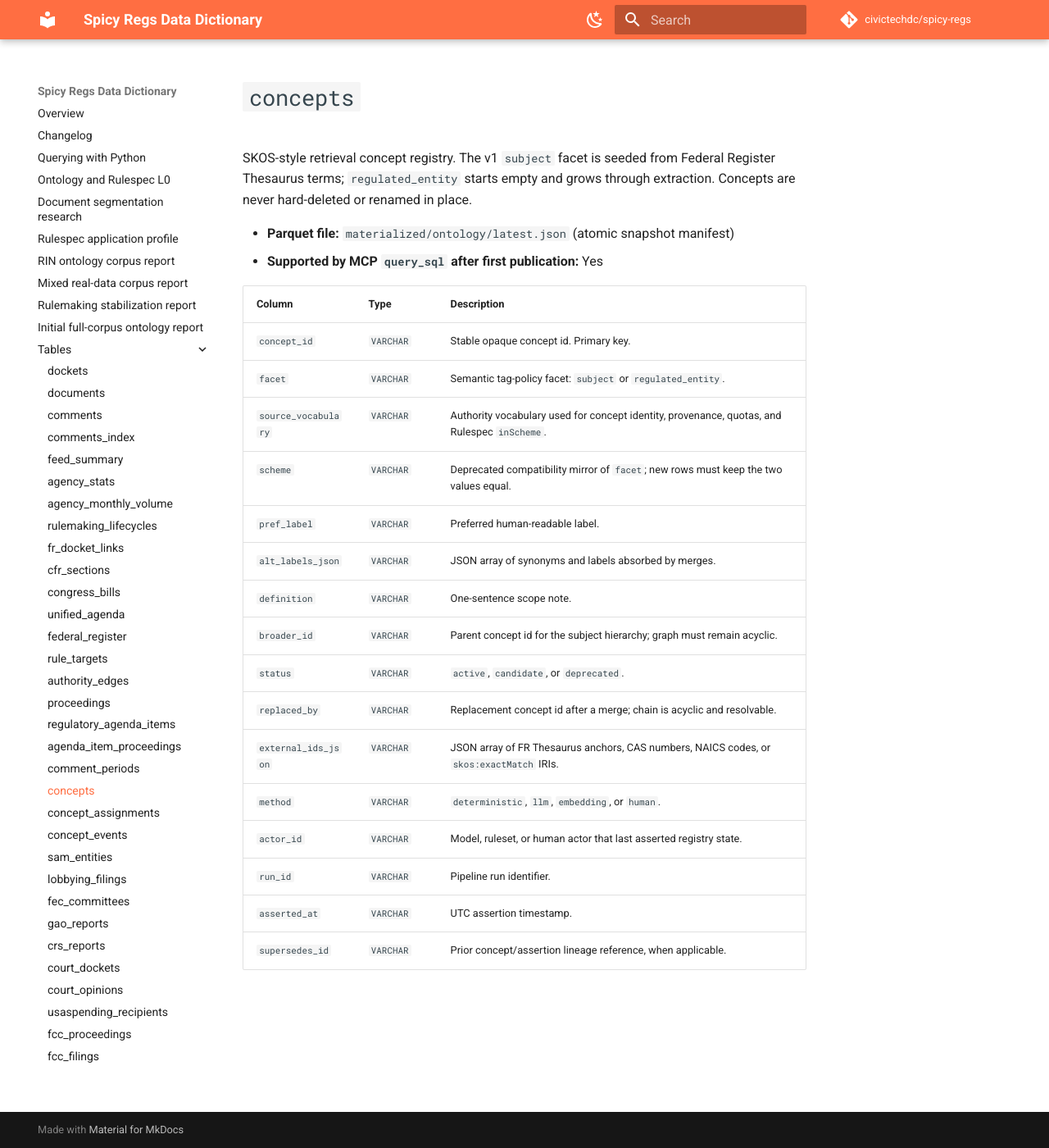
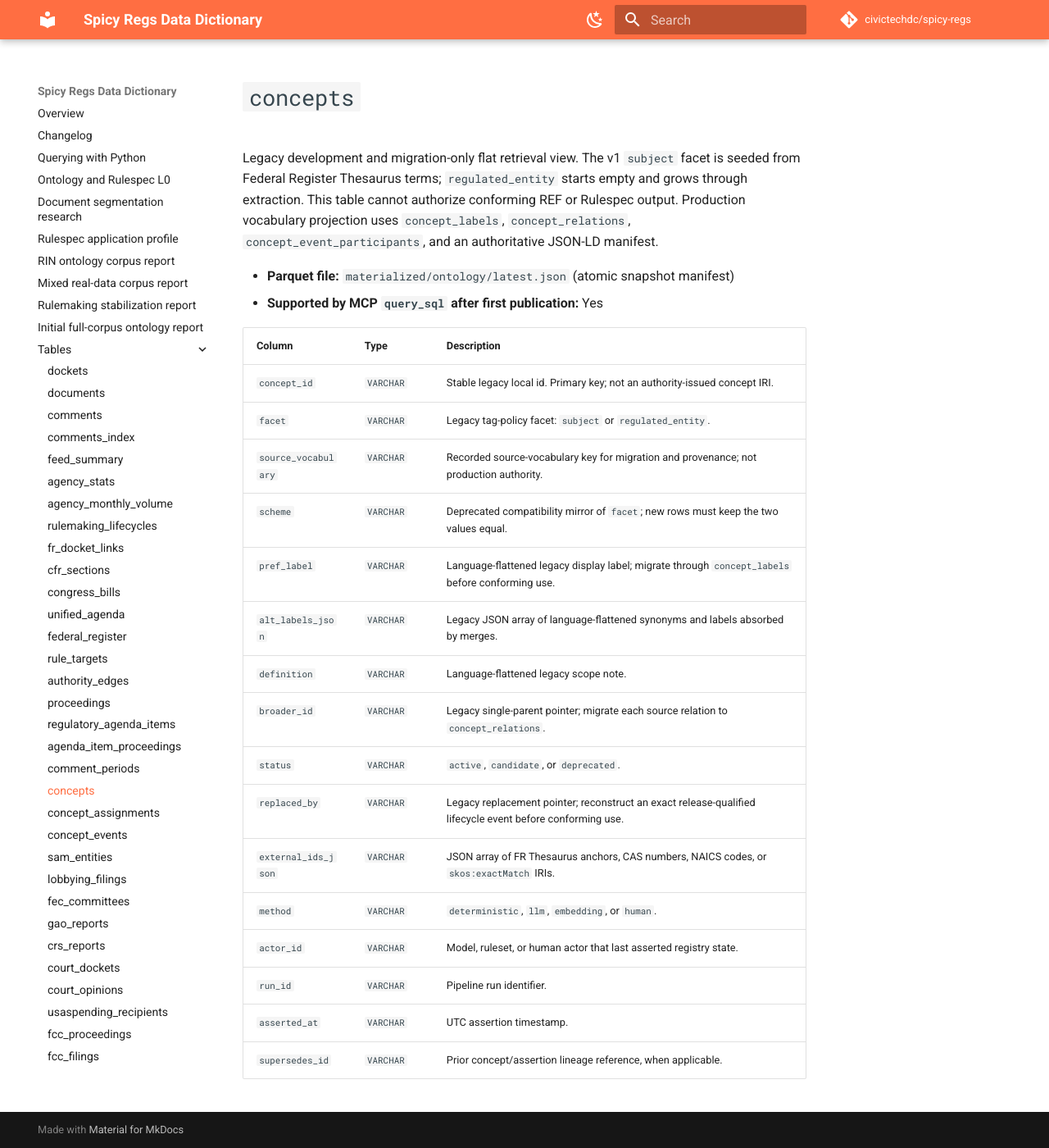
Before and after one commit to civictechdc/spicy-regs, an MkDocs documentation site: the page built from docs/tables/concepts.md, in a window 1280 px wide and 1400 px high. Shown: the whole window at 82% size. Built offline with MkDocs 1.6.1 and Material for MkDocs 9.7.7, drawn with Linux system fonts in a browser that asks for light colours; comment, search, counter and statistics services are not loaded.

Commit message:
refactor(vocabulary): quarantine flat registry
Mark the fused registry and flat concept tables as migration-only, preserve Unicode labels during lookup, and document the normalized label, relation, and lifecycle tables required for conforming output.

```diff
--- a/docs/tables/concepts.md
+++ b/docs/tables/concepts.md
@@ -2,23 +2,23 @@
 
 # `concepts`
 
-SKOS-style retrieval concept registry. The v1 `subject` facet is seeded from Federal Register Thesaurus terms; `regulated_entity` starts empty and grows through extraction. Concepts are never hard-deleted or renamed in place.
+Legacy development and migration-only flat retrieval view. The v1 `subject` facet is seeded from Federal Register Thesaurus terms; `regulated_entity` starts empty and grows through extraction. This table cannot authorize conforming REF or Rulespec output. Production vocabulary projection uses `concept_labels`, `concept_relations`, `concept_event_participants`, and an authoritative JSON-LD manifest.
 
 - **Parquet file:** `materialized/ontology/latest.json` (atomic snapshot manifest)
 - **Supported by MCP `query_sql` after first publication:** Yes
 
 | Column | Type | Description |
 | --- | --- | --- |
-| `concept_id` | `VARCHAR` | Stable opaque concept id. Primary key. |
-| `facet` | `VARCHAR` | Semantic tag-policy facet: `subject` or `regulated_entity`. |
-| `source_vocabulary` | `VARCHAR` | Authority vocabulary used for concept identity, provenance, quotas, and Rulespec `inScheme`. |
+| `concept_id` | `VARCHAR` | Stable legacy local id. Primary key; not an authority-issued concept IRI. |
+| `facet` | `VARCHAR` | Legacy tag-policy facet: `subject` or `regulated_entity`. |
+| `source_vocabulary` | `VARCHAR` | Recorded source-vocabulary key for migration and provenance; not production authority. |
 | `scheme` | `VARCHAR` | Deprecated compatibility mirror of `facet`; new rows must keep the two values equal. |
-| `pref_label` | `VARCHAR` | Preferred human-readable label. |
-| `alt_labels_json` | `VARCHAR` | JSON array of synonyms and labels absorbed by merges. |
-| `definition` | `VARCHAR` | One-sentence scope note. |
-| `broader_id` | `VARCHAR` | Parent concept id for the subject hierarchy; graph must remain acyclic. |
+| `pref_label` | `VARCHAR` | Language-flattened legacy display label; migrate through `concept_labels` before conforming use. |
+| `alt_labels_json` | `VARCHAR` | Legacy JSON array of language-flattened synonyms and labels absorbed by merges. |
+| `definition` | `VARCHAR` | Language-flattened legacy scope note. |
+| `broader_id` | `VARCHAR` | Legacy single-parent pointer; migrate each source relation to `concept_relations`. |
 | `status` | `VARCHAR` | `active`, `candidate`, or `deprecated`. |
-| `replaced_by` | `VARCHAR` | Replacement concept id after a merge; chain is acyclic and resolvable. |
+| `replaced_by` | `VARCHAR` | Legacy replacement pointer; reconstruct an exact release-qualified lifecycle event before conforming use. |
 | `external_ids_json` | `VARCHAR` | JSON array of FR Thesaurus anchors, CAS numbers, NAICS codes, or `skos:exactMatch` IRIs. |
 | `method` | `VARCHAR` | `deterministic`, `llm`, `embedding`, or `human`. |
 | `actor_id` | `VARCHAR` | Model, ruleset, or human actor that last asserted registry state. |
```
Also changed, not shown: docs/tables/concept_assignments.md (+2 -2 lines), docs/tables/concept_events.md (+2 -2 lines), 5 other files.
